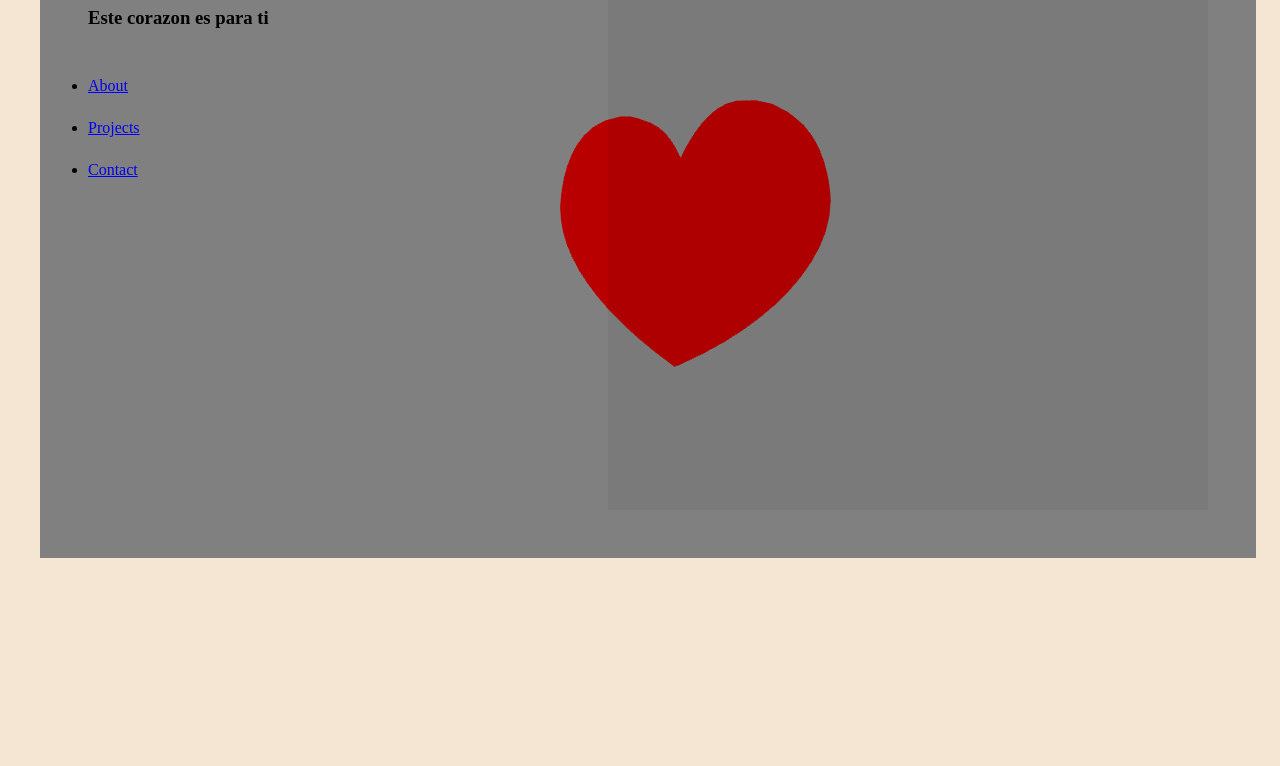
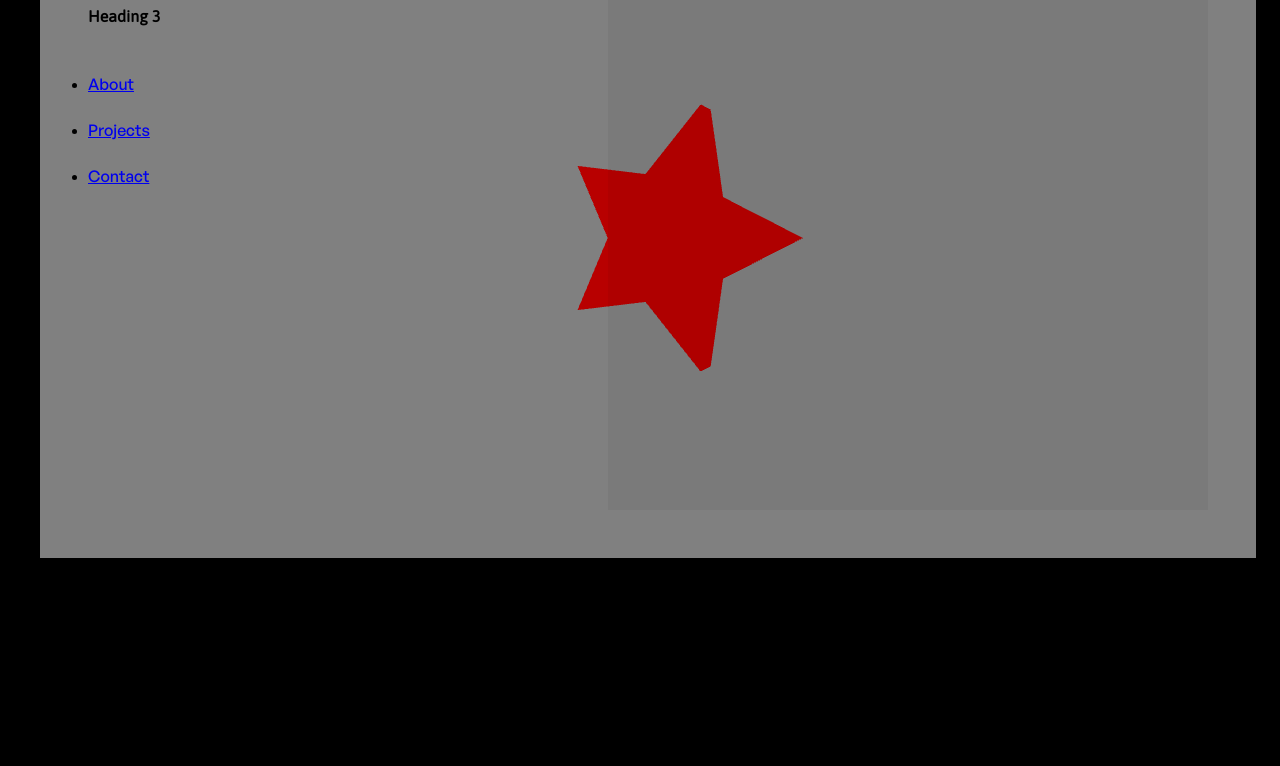
Before and after one commit to Juan-JG/juanjg-portfolio, a website built with Vite: page index.html in a window 1280 px wide. Shown: the part 202-968 px from the top of the page. Built offline with nearby package versions, Linux system fonts and the light colour scheme; animation ran at ten frames a second; files whose address does not match are found by name.

Commit message:
added fonts , minor visual changes

```diff
--- a/css/styles.css
+++ b/css/styles.css
@@ -3,11 +3,40 @@
   padding: 0;
   box-sizing: border-box;
 }
+@font-face {
+  font-family: "Asap-Regular";
+  src: url("../src/assets/fonts/Asap-Regular.woff2") format("woff2");
+  font-weight: 400;
+  font-display: swap;
+  font-style: normal;
+}
+@font-face {
+  font-family: "Asap-SemiBold";
+  src: url("../src/assets/fonts/Asap-SemiBold.woff2") format("woff2");
+  font-weight: 600;
+  font-display: swap;
+  font-style: normal;
+}
+@font-face {
+  font-family: "GeneralSans-Regular";
+  src: url("../src/assets/fonts/GeneralSans-Regular.woff2") format("woff2");
+  font-weight: 500;
+  font-display: swap;
+  font-style: normal;
+}
+@font-face {
+  font-family: "GeneralSans-Medium";
+  src: url("../src/assets/fonts/GeneralSans-Medium.woff2") format("woff2");
+  font-weight: 600;
+  font-display: swap;
+  font-style: normal;
+}
+
 body {
   overflow: hidden;
   width: auto;
   height: auto;
-  background-color: #f5e6d3;
+  background-color: black;
   flex-direction: column;
   justify-content: center;
   align-items: center;
@@ -32,10 +61,24 @@ main,
   transform: translateY(-100vh);
 }
 h1 {
+  font-family: "Asap-SemiBold";
   font-size: 64px;
 }
 h2 {
+  font-family: "Asap-SemiBold";
   font-size: 24px;
+}
+h3 {
+  font-family: "Asap-Regular";
+  font-size: 16px;
+}
+p {
+  font-family: "GeneralSans-Regular";
+  font-size: 14px;
+}
+a {
+  font-family: "GeneralSans-Medium";
+  font-size: 16px;
 }
 main {
   display: flex;
@@ -123,7 +166,7 @@ main {
   flex-direction: column;
   justify-content: center;
   align-items: center;
-  background-color: #f5e6d3;
+  background-color: black;
 }
 
 #detail-sheet {
--- a/index.html
+++ b/index.html
@@ -11,9 +11,9 @@
       <main>
         <div class="main_container--left">
           <div class="title_container">
-            <h1>Hola</h1>
-            <h2>¿Como estas Valeria?</h2>
-            <h3>Este corazon es para ti</h3>
+            <h1>Heading 1</h1>
+            <h2>Heading 2</h2>
+            <h3>Heading 3</h3>
           </div>
           <div class="nav_menu">
             <ul class="menu_list">
--- a/js/main.js
+++ b/js/main.js
@@ -8,8 +8,8 @@ const catThumbnails = document.querySelectorAll('.project_thumbnails img');
 
 const sheets = [
     // Subimos un nivel (..) a la raíz, entramos a src/ y luego a assets/
-    new URL('../src/assets/sheet1.jpg', import.meta.url).href,
-    new URL('../src/assets/sheet2.jpg', import.meta.url).href,
+    new URL('../src/assets/images/sheet1.jpg', import.meta.url).href,
+    new URL('../src/assets/images/sheet2.jpg', import.meta.url).href,
 ];
 
 links.forEach((link, index) => {
--- a/js/three.js
+++ b/js/three.js
@@ -27,13 +27,24 @@ camera.position.set(0, 0, 200);
 
 // 2. Crear la forma del corazón (2D)
 const heartShape = new THREE.Shape();
-heartShape.moveTo( 25, 25 );
-heartShape.bezierCurveTo( 25, 25, 20, 0, 0, 0 );
-heartShape.bezierCurveTo( - 30, 0, - 30, 35, - 30, 35 );
-heartShape.bezierCurveTo( - 30, 55, - 10, 77, 25, 95 );
-heartShape.bezierCurveTo( 60, 77, 80, 55, 80, 35 );
-heartShape.bezierCurveTo( 80, 35, 80, 0, 50, 0 );
-heartShape.bezierCurveTo( 35, 0, 25, 25, 25, 25 );
+const pts = 5; // Número de puntas
+const radioExterior = 50;
+const radioInterior = 25;
+
+for (let i = 0; i <= pts * 2; i++) {
+  const angulo = (i / (pts * 2)) * Math.PI * 2;
+  const r = i % 2 === 0 ? radioExterior : radioInterior;
+
+  const x = Math.cos(angulo) * r;
+  const y = Math.sin(angulo) * r;
+
+  if (i === 0) {
+    heartShape.moveTo(x, y);
+  } else {
+    heartShape.lineTo(x, y);
+  }
+}
+heartShape.closePath();
 
 const extrudeSettings = {
 	depth: 8,
```
Also changed, not shown: src/assets/fonts/Asap-Regular.woff2 (added), src/assets/fonts/Asap-SemiBold.woff2 (added), src/assets/fonts/GeneralSans-Medium.woff2 (added), src/assets/fonts/GeneralSans-Regular.woff2 (added), src/assets/images/sheet1.jpg (renamed from src/assets/sheet1.jpg), src/assets/images/sheet2.jpg (renamed from src/assets/sheet2.jpg).
